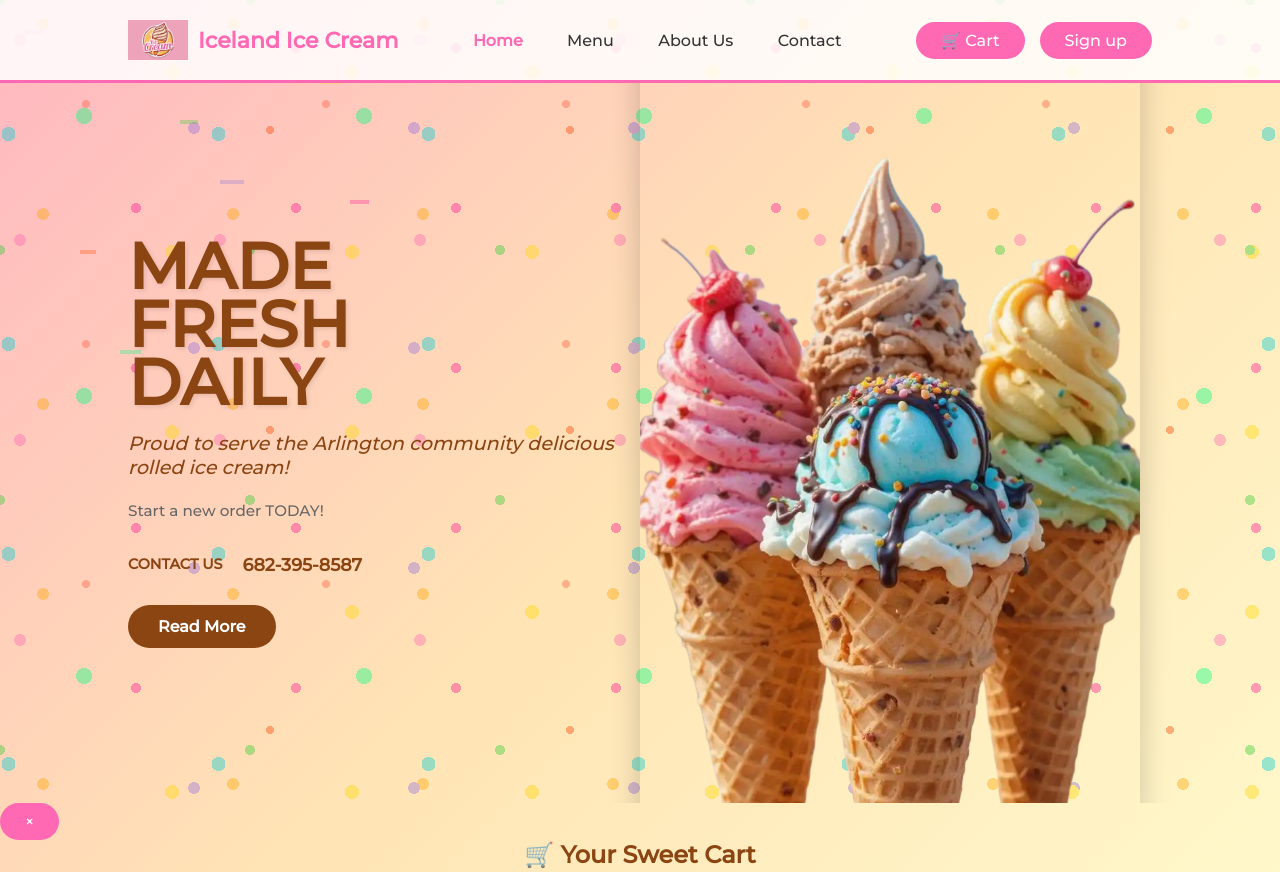
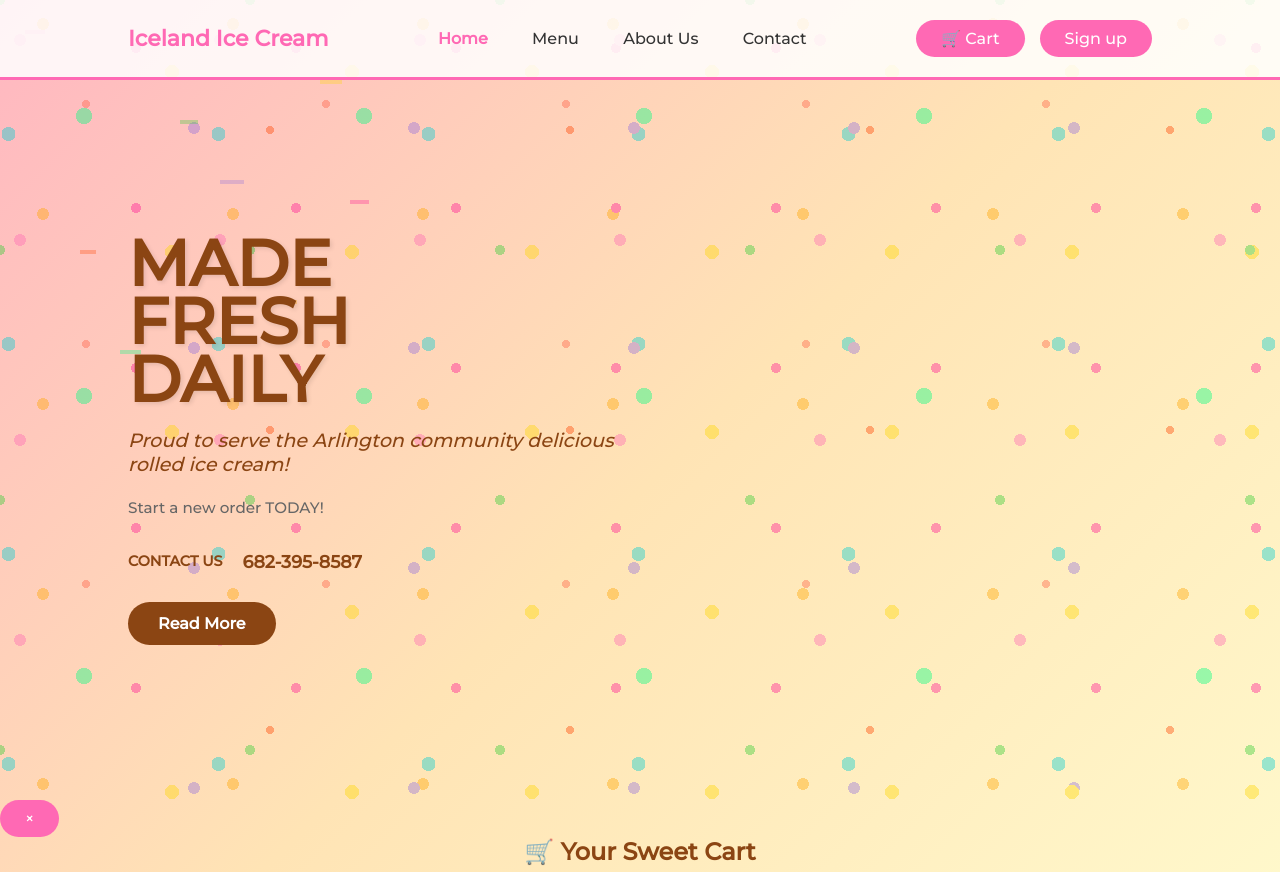
Before and after one commit to Tatenda-Chireza/Team-2-CSE-3311-Project, a plain HTML site: page index.html in a window 1280 px wide. Shown: the top 872 px of the page. Drawn offline with Linux system fonts and the light colour scheme.

Commit message:
Update index.html

```diff
--- a/index.html
+++ b/index.html
@@ -237,7 +237,6 @@
    <header>
      <!-- Logo (image + text) -->
      <a href="index.html" class="logo">
-       <img src="./img/logo.png" alt="Scoops Ahoy Logo">
        <span>Iceland Ice Cream</span>
      </a>
 
@@ -278,7 +277,6 @@
            <button class="read-more-btn">Read More</button>
          </div>
          <div class="hero-image">
-           <img src="./img/icecream.jpg" alt="Delicious Ice Cream">
          </div>
        </div>
      </section>
```
